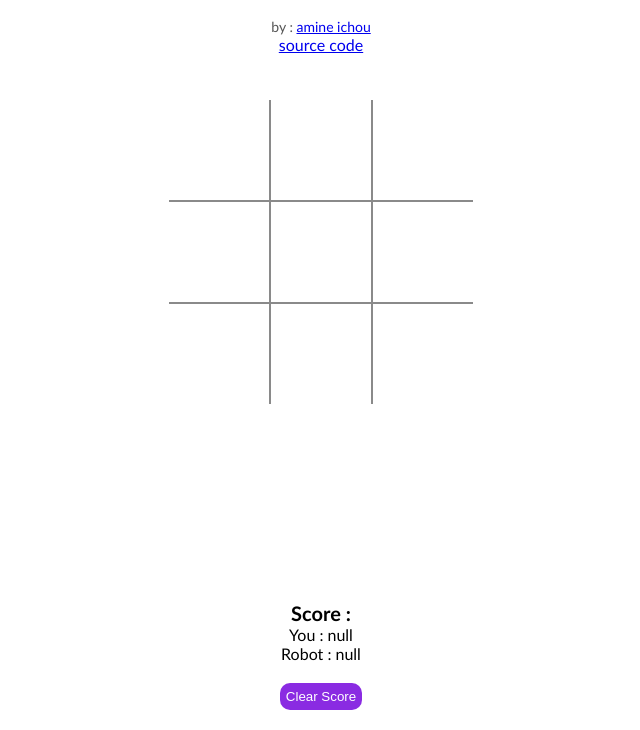
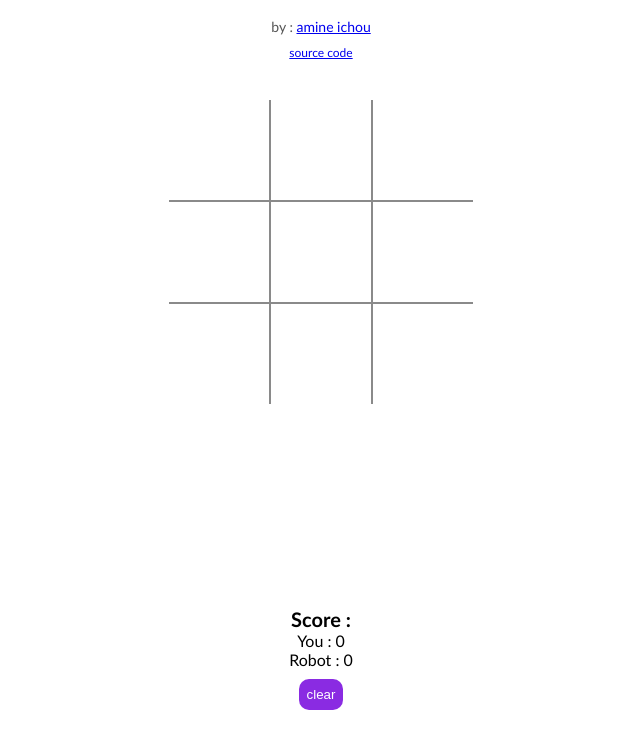
Before and after one commit to amineichou/tictactoe, a plain HTML site: page index.html in a window 1280 px wide. Shown: the part 70-800 px from the top of the page, without its empty margins (319-959 px from the left). Drawn offline with Linux system fonts and the light colour scheme.

Commit message:
fixing score

```diff
--- a/index.html
+++ b/index.html
@@ -12,7 +12,7 @@
 <body>
     <h1 class="title">Tic Tac Toe</h1>
     <p class="instructions">by : <a href="https://amineichou.github.io/portfolio">amine ichou</a></p>
-    <a href="github">source code</a>
+    <a class="source-code" href="https://github.com/amineichou/tictactoe">source code</a>
     <table>
         <tr>
             <td class="cell" id="0"></td>
@@ -41,7 +41,7 @@
             <p class="robot"></p>
         </div>
         <button class="scoreBtn" onclick="clearScore()">
-            Clear Score
+            clear
         </button>
     </div>
 </body>
--- a/script.js
+++ b/script.js
@@ -36,6 +36,15 @@ var tieAudio = new Audio('./audios/tie.mp3');
 
 const cells = document.querySelectorAll('.cell');
 
+
+// set the score to 0 when runing the app for the first time
+const setScore = () => {
+    if (localStorage.length == 0) {
+        localStorage.setItem('human', 0);
+        localStorage.setItem('robot', 0);
+    }
+}
+setScore();
 
 const startGame = () => {
     // this function starts a new game
--- a/style.css
+++ b/style.css
@@ -22,13 +22,17 @@ body {
     font-size: 14px;
 }
 
+.source-code {
+    font-size: 12px;
+    padding: 10px;
+}
+
 td {
     border: 2px #8a8a8a solid;
     height: 100px;
     width: 100px;
     text-align: center;
     font-size: 70px;
-    cursor: pointer;
 }
 
 table {
@@ -90,7 +94,7 @@ table tr td:last-child {
     bottom: 20px;
     display: flex;
     flex-direction: column;
-    gap: 20px;
+    gap: 10px;
     align-items: center;
     text-align: center;
 }
@@ -101,7 +105,7 @@ table tr td:last-child {
 
 .scoreBtn {
     background: #8a2be2;
-    padding: 6px;
+    padding: 8px;
     border: none;
     border-radius: 10px;
     outline: none;
```
